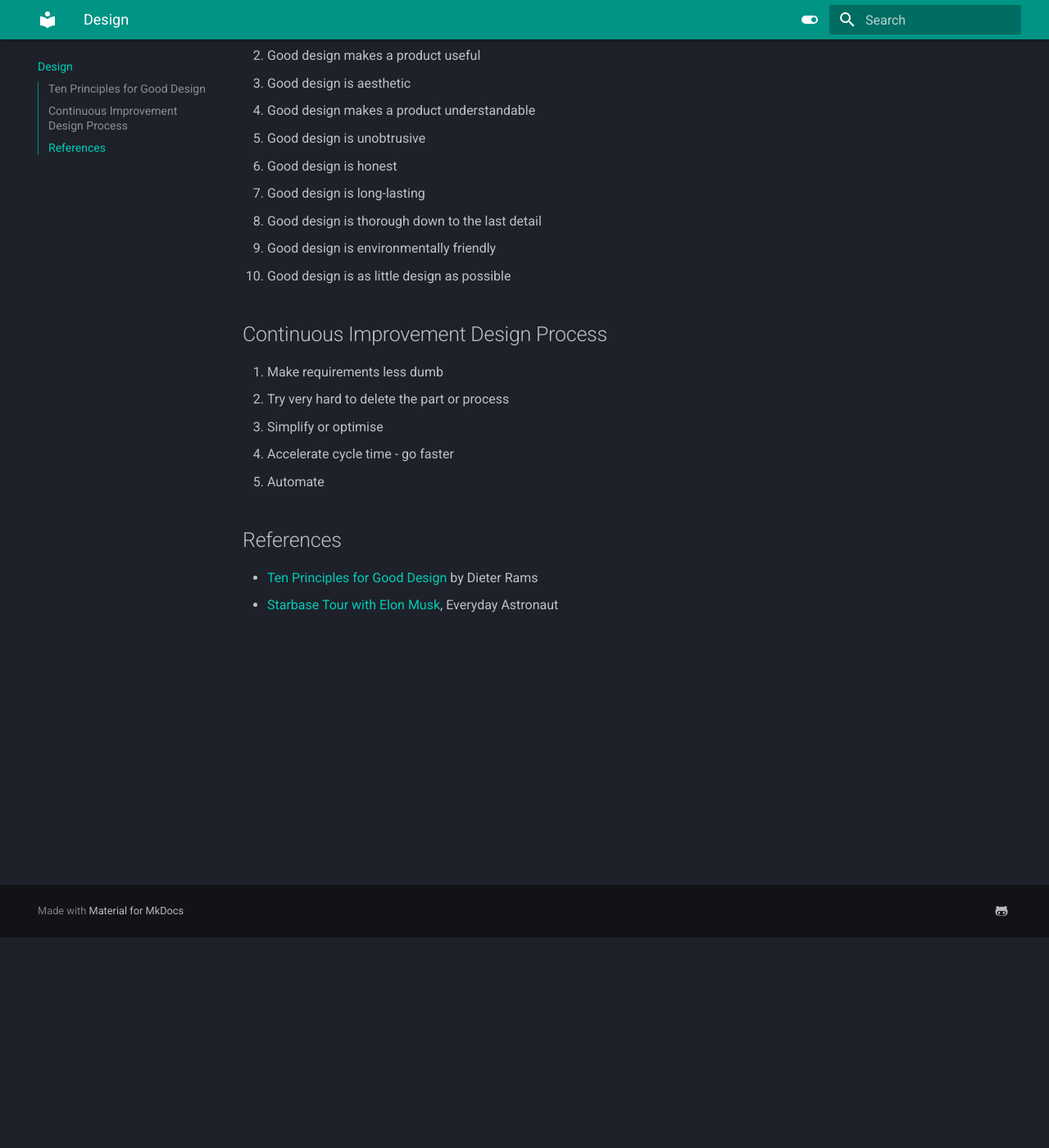
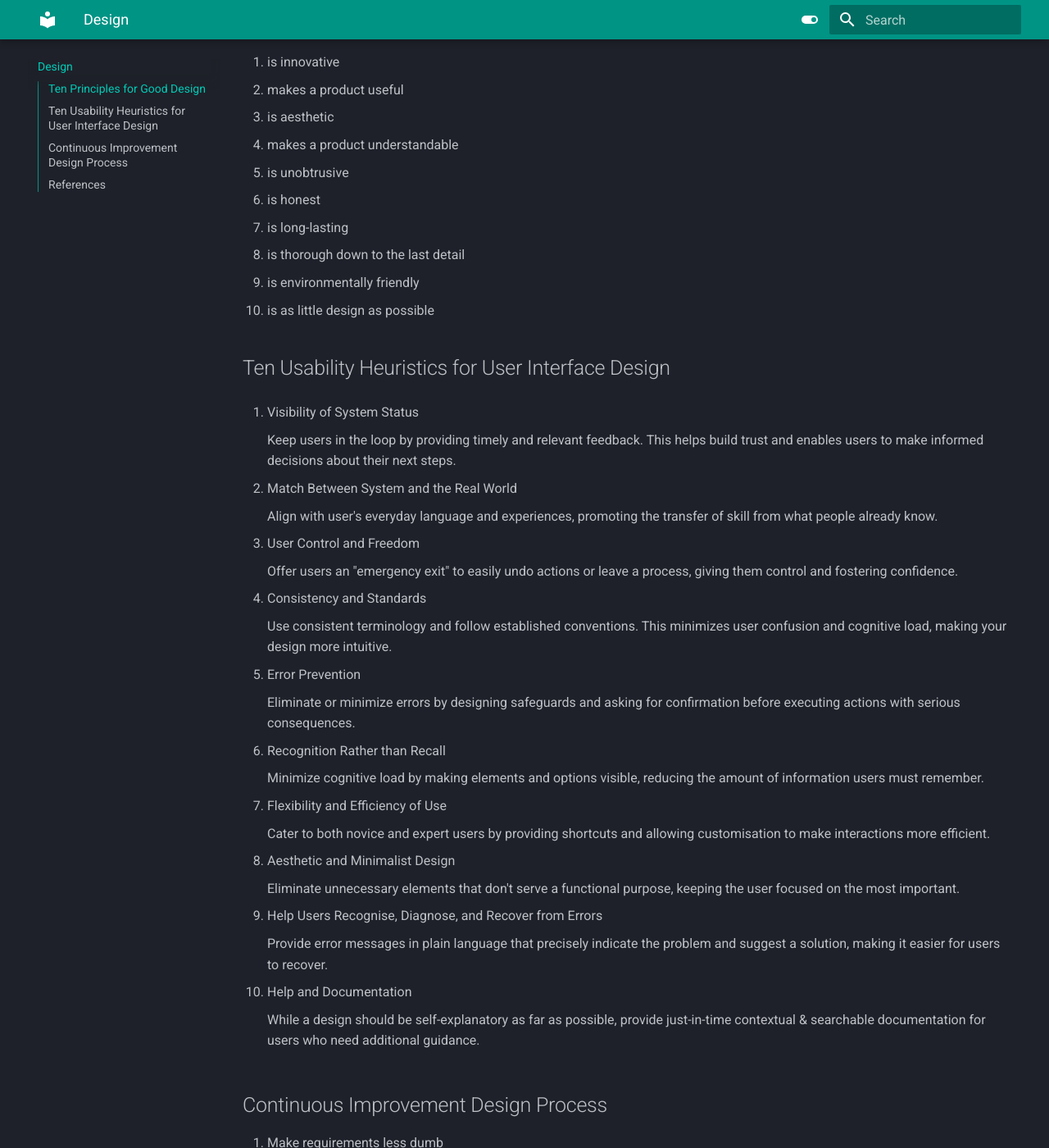
Before and after one commit to kieran-ryan/leabhar-cliste, an MkDocs documentation site: the page built from docs/design.md, in a window 1280 px wide and 1400 px high, scrolled down 257 px. Shown: the whole window at 82% size. Built offline with MkDocs 1.6.1 and Material for MkDocs 9.7.7, drawn with Linux system fonts in a browser that asks for light colours; some of the changed text lies outside the part shown.

Commit message:
Ten usability heuristics

```diff
--- a/docs/design.md
+++ b/docs/design.md
@@ -2,16 +2,60 @@
 
 ## Ten Principles for Good Design
 
-1. Good design is innovative
-2. Good design makes a product useful
-3. Good design is aesthetic
-4. Good design makes a product understandable
-5. Good design is unobtrusive
-6. Good design is honest
-7. Good design is long-lasting
-8. Good design is thorough down to the last detail
-9. Good design is environmentally friendly
-10. Good design is as little design as possible
+Good design...
+
+1. is innovative
+2. makes a product useful
+3. is aesthetic
+4. makes a product understandable
+5. is unobtrusive
+6. is honest
+7. is long-lasting
+8. is thorough down to the last detail
+9. is environmentally friendly
+10. is as little design as possible
+
+## Ten Usability Heuristics for User Interface Design
+
+1. Visibility of System Status
+
+   Keep users in the loop by providing timely and relevant feedback. This helps build trust and enables users to make informed decisions about their next steps.
+
+2. Match Between System and the Real World
+
+   Align with user's everyday language and experiences, promoting the transfer of skill from what people already know.
+
+3. User Control and Freedom
+
+   Offer users an "emergency exit" to easily undo actions or leave a process, giving them control and fostering confidence.
+
+4. Consistency and Standards
+
+   Use consistent terminology and follow established conventions. This minimizes user confusion and cognitive load, making your design more intuitive.
+
+5. Error Prevention
+
+   Eliminate or minimize errors by designing safeguards and asking for confirmation before executing actions with serious consequences.
+
+6. Recognition Rather than Recall
+
+   Minimize cognitive load by making elements and options visible, reducing the amount of information users must remember.
+
+7. Flexibility and Efficiency of Use
+
+   Cater to both novice and expert users by providing shortcuts and allowing customisation to make interactions more efficient.
+
+8. Aesthetic and Minimalist Design
+
+   Eliminate unnecessary elements that don't serve a functional purpose, keeping the user focused on the most important.
+
+9. Help Users Recognise, Diagnose, and Recover from Errors
+
+   Provide error messages in plain language that precisely indicate the problem and suggest a solution, making it easier for users to recover.
+
+10. Help and Documentation
+
+    While a design should be self-explanatory as far as possible, provide just-in-time contextual & searchable documentation for users who need additional guidance.
 
 ## Continuous Improvement Design Process
 
@@ -24,4 +68,5 @@
 ## References
 
 - [Ten Principles for Good Design](https://designmuseum.org/discover-design/all-stories/what-is-good-design-a-quick-look-at-dieter-rams-ten-principles) by Dieter Rams
+- Nielsen, Jakob (2005), Ten usability heuristics
 - [Starbase Tour with Elon Musk](https://www.youtube.com/watch?v=t705r8ICkRw&t=0s), Everyday Astronaut
```
